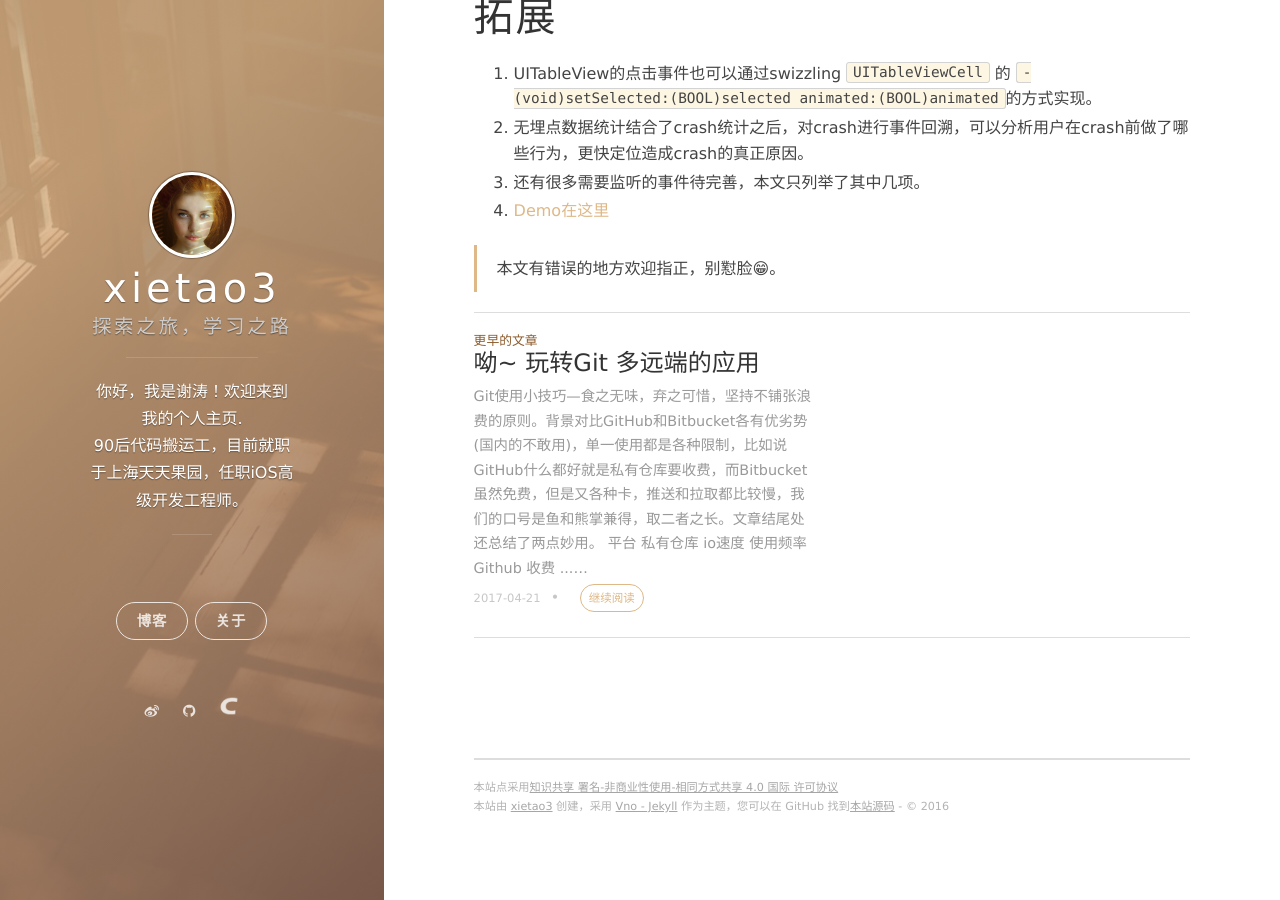
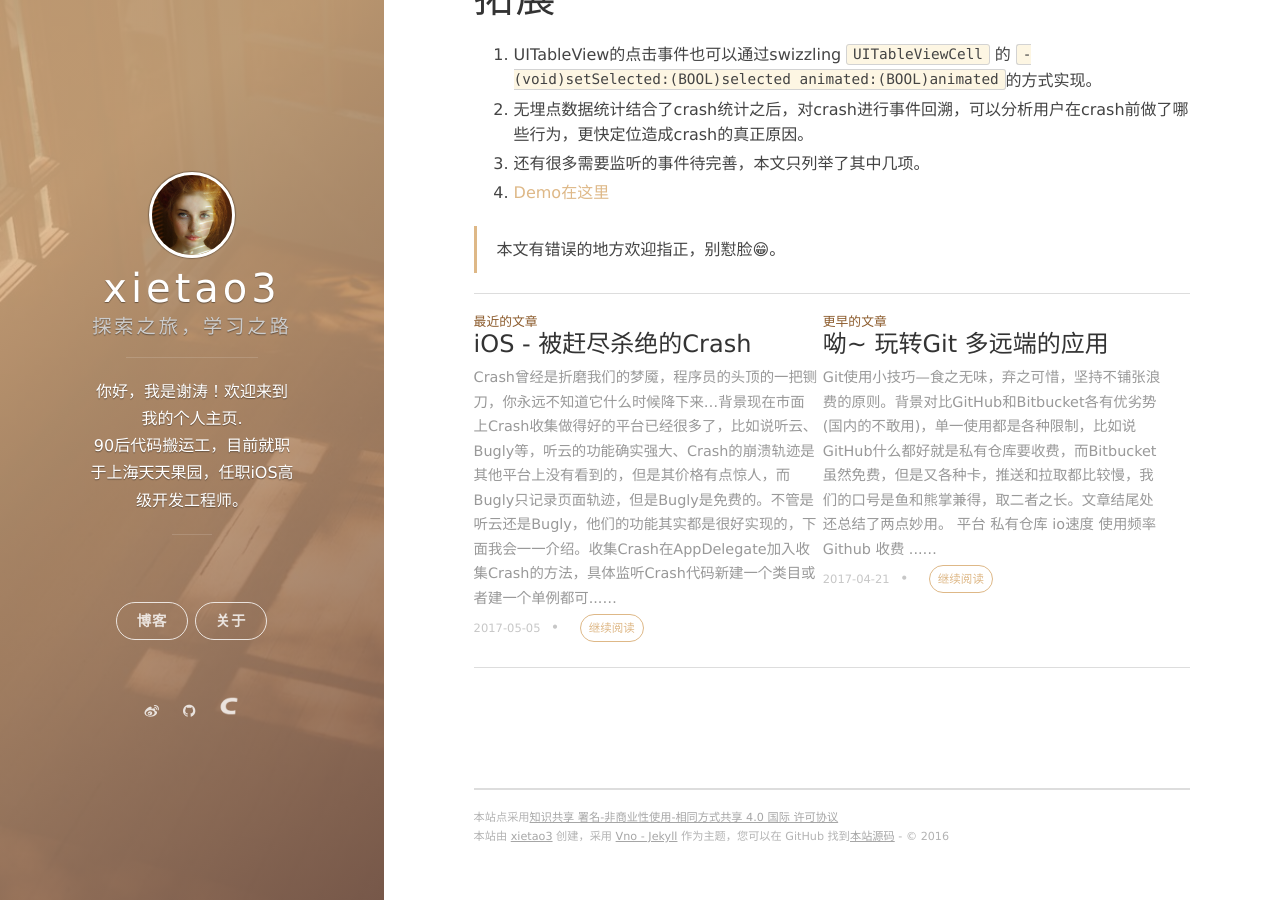
Before and after one commit to xietao3/xietao3.github.io, a Jekyll site: the page built from _posts/2017-05-04-dataStatistics.md, in a window 1280 px wide and 900 px high, scrolled down 7568 px. Built offline with Jekyll 4.4.1, drawn with Linux system fonts in a browser that asks for light colours; nearby versions of some CDN libraries; comment, search, counter and statistics services are not loaded; some of the changed lines change nothing that is shown.

Commit message:
add article avoidCrash

````diff
--- a/_posts/2017-05-04-dataStatistics.md
+++ b/_posts/2017-05-04-dataStatistics.md
@@ -6,7 +6,7 @@ date: '2017-05-04 16:50:24 +0800'
 categories: iOS
 ---
 
-![](http://upload-images.jianshu.io/upload_images/1319710-09d59f4594c635e3.jpg?imageMogr2/auto-orient/strip%7CimageView2/2/w/640)
+![](http://upload-images.jianshu.io/upload_images/1319710-09d59f4594c635e3.jpg?imageMogr2/auto-orient/strip%7CimageView2/2/w/1240)
 
 >手动埋点太麻烦了，谁用谁知道。
 
@@ -138,7 +138,6 @@ iOS大多数可点击UI控件都是基于``UIControl``，而所有的事件也
 2017-05-03 16:06:38.766 CrashDemo[19408:832620] Crash Collect: UIStepper send action:stepperValueDidChange: to:ActionViewController frame:(x:113.00 y:279.00 w:94.00 h:29.00)
 2017-05-03 16:06:52.800 CrashDemo[19408:832620] Crash Collect: UISwitch send action:switchValueDidChange: to:ActionViewController frame:(x:135.50 y:160.00 w:51.00 h:31.00)
 2017-05-03 16:06:54.927 CrashDemo[19408:832620] Crash Collect: UIButton send action:buttonDidTouchUpInside: to:ActionViewController frame:(x:137.00 y:338.00 w:46.00 h:30.00)
-
 ```
 注意：UI控件 **拖线** 和 **代码添加** 的事件都可以监听到，如果控件未实现action事件，则无法监听。
 
--- /dev/null
+++ b/_posts/2017-05-05-avoidCrash.md
@@ -0,0 +1,196 @@
+---
+title: iOS - 被赶尽杀绝的Crash
+layout: post
+author: 谢涛
+date: '2017-05-05 15:10:24 +0800'
+categories: iOS
+---
+
+![](http://upload-images.jianshu.io/upload_images/1319710-a07a36728197181e.jpeg?imageMogr2/auto-orient/strip%7CimageView2/2/w/1240)
+
+>Crash曾经是折磨我们的梦魇，程序员的头顶的一把铡刀，你永远不知道它什么时候降下来...
+
+# 背景
+现在市面上Crash收集做得好的平台已经很多了，比如说听云、Bugly等，听云的功能确实强大、Crash的崩溃轨迹是其他平台上没有看到的，但是其价格有点惊人，而Bugly只记录页面轨迹，但是Bugly是免费的。不管是听云还是Bugly，他们的功能其实都是很好实现的，下面我会一一介绍。
+
+![听云崩溃轨迹](http://upload-images.jianshu.io/upload_images/1319710-4078f424eb4fcb3d.png?imageMogr2/auto-orient/strip%7CimageView2/2/w/1240)
+
+# 收集Crash
+在``AppDelegate``加入收集Crash的方法，具体监听Crash代码新建一个类目或者建一个单例都可以，看具体场景。
+```
+- (BOOL)application:(UIApplication *)application didFinishLaunchingWithOptions:(NSDictionary *)launchOptions {
+    [self collectCrash];
+    return YES;
+}
+```
+监听代码：
+```
+@implementation AppDelegate (CollectCrash)
+
+- (void)collectCrash {
+    struct sigaction newSignalAction;
+    memset(&newSignalAction, 0,sizeof(newSignalAction));
+    newSignalAction.sa_handler = &signalHandler;
+    sigaction(SIGABRT, &newSignalAction, NULL);
+    sigaction(SIGILL, &newSignalAction, NULL);
+    sigaction(SIGSEGV, &newSignalAction, NULL);
+    sigaction(SIGFPE, &newSignalAction, NULL);
+    sigaction(SIGBUS, &newSignalAction, NULL);
+    sigaction(SIGPIPE, &newSignalAction, NULL);
+
+    //异常时调用的函数
+    NSSetUncaughtExceptionHandler(&handleExceptions);
+}
+
+void handleExceptions(NSException *exception) {
+    CCLog(@"exception = %@",exception);
+    CCLog(@"callStackSymbols = %@",[exception callStackSymbols]);
+}
+
+void signalHandler(int sig) {}
+@end
+```
+收集效果：
+```
+2017-05-05 10:00:00.049 CrashDemo[1238:68105] Crash Collect: exception = *** -[__NSArrayI objectAtIndex:]: index 10 beyond bounds [0 .. 2]
+2017-05-05 10:00:00.052 CrashDemo[1238:68105] Crash Collect: callStackSymbols = (
+	0   CoreFoundation                      0x000000010dc11d4b __exceptionPreprocess + 171
+	1   libobjc.A.dylib                     0x000000010d67321e objc_exception_throw + 48
+	2   CoreFoundation                      0x000000010db4c2bb -[__NSArrayI objectAtIndex:] + 155
+	3   CrashDemo                           0x000000010d08587b -[NSArray(avoidCrash) avoidCrash_arrayI_objectAtIndex:] + 59
+	4   CrashDemo                           0x000000010d088021 -[AvoidCrashViewController tableView:didSelectRowAtIndexPath:] + 289
+	5   CrashDemo                           0x000000010d08663c -[UITableView(CollectEvent) fd_imp_tableView:didSelectRowAtIndexPath:] + 556
+	6   UIKit                               0x000000010e18d3b9 -[UITableView _selectRowAtIndexPath:animated:scrollPosition:notifyDelegate:] + 1848
+	7   UIKit                               0x000000010e18d5cd -[UITableView _userSelectRowAtPendingSelectionIndexPath:] + 330
+	8   UIKit                               0x000000010e04262f _runAfterCACommitDeferredBlocks + 320
+	9   UIKit                               0x000000010e02f273 _cleanUpAfterCAFlushAndRunDeferredBlocks + 566
+	10  UIKit                               0x000000010e060746 _afterCACommitHandler + 176
+	11  CoreFoundation                      0x000000010dbb6267 __CFRUNLOOP_IS_CALLING_OUT_TO_AN_OBSERVER_CALLBACK_FUNCTION__ + 23
+	12  CoreFoundation                      0x000000010dbb61d7 __CFRunLoopDoObservers + 391
+	13  CoreFoundation                      0x000000010db9af8e __CFRunLoopRun + 1198
+	14  CoreFoundation                      0x000000010db9a884 CFRunLoopRunSpecific + 420
+	15  GraphicsServices                    0x0000000111a03a6f GSEventRunModal + 161
+	16  UIKit                               0x000000010e035c68 UIApplicationMain + 159
+	17  CrashDemo                           0x000000010d08697f main + 111
+	18  libdyld.dylib                       0x0000000110a7368d start + 1
+)
+```
+
+# 收集Crash轨迹
+轨迹的收集其实就是要收集到Crash前10秒内的用户操作记录，我的上一篇文章[无埋点数据统计](http://www.jianshu.com/p/a6afc6252965)详细讲解了如何收集到这些数据。选择手动埋点也是可以的，但是毕竟费时费力，并不推荐这种方式。毫无疑问的是，Crash轨迹对快速定位问题的原因有极大的帮助。
+
+# 规避闪退
+### 1. 规避常见数据类型异常
+
+[iOS runtime实用篇--和常见崩溃say good-bye！](http://www.jianshu.com/p/5d625f86bd02)，本文含Demo，非常详尽，规避Crash的同时捕捉了异常调用栈。
+### 2. Crash全面防护
+[黑魔法教你让iOS APP防住Crash](http://www.jianshu.com/p/02157577d4e7)，这一篇文章比较全面地讲解如何规避各种Crash，但是没有Demo，部分细节也不明确。
+
+1. unrecognized selector crash
+2. KVO crash
+3. NSNotification crash
+4. NSTimer crash
+5. Container crash（数组越界，插nil等）
+6. NSString crash （字符串操作的crash）
+7. Bad Access crash （野指针）
+8. UI not on Main Thread Crash
+
+### 3. 规避unrecognized selector crash
+由于参考的文章没有Demo，我根据介绍简单地写了一个Demo，检验一下。在这里我手动增加了异常原因和异常调用栈Log(有更好的方式请联系我)，动态添加桩类``AvoidCrashTarget``，再动态给桩类添加了一个方法，该方法绑定了``avoidCrashAction``的``IMP``，将消息转发给桩类实例,最终被调用的方法实际上是``avoidCrashAction``。
+```
+
+@implementation NSObject (AvoidCrash)
+#pragma clang diagnostic push
+#pragma clang diagnostic ignored "-Wobjc-protocol-method-implementation"
+- (id)forwardingTargetForSelector:(SEL)aSelector{
+    // 打印报错SEL
+    CCLog(@"unrecognized selector crash:%@:%@",NSStringFromClass([self class]),NSStringFromSelector(aSelector));
+    // 打印报错调用栈 BSBacktraceLogger
+    BSLOG_MAIN
+
+    // 动态添加桩类 将消息转发给桩类实例
+    Class class = objc_allocateClassPair(NSClassFromString(@"NSObject"),"AvoidCrashTarget",0);
+    class_addMethod(class, aSelector, class_getMethodImplementation([self class], @selector(avoidCrashAction)), "@:");
+    id tempObject = [[class alloc] init];
+    return tempObject;
+}
+#pragma clang diagnostic pop
+// 重新绑定的IMP
+- (NSInteger)avoidCrashAction {
+    return 0;
+}
+
+```
+
+# 卡顿监控
+### 1. 监听主线程Runloop
+本文卡顿监控的原理是监听``Runloop``的状态。``Runloop``被唤醒后处理事件，处理完成后进入休眠状态，如果我们监听到``Runloop``被唤醒后，长时间没有进入休眠状态即视为卡顿。结合对``CPU``使用率的综合判断，会更加合理。
+
+![runloop(借来的图)](http://upload-images.jianshu.io/upload_images/1319710-6eda3c4b86203cac.png?imageMogr2/auto-orient/strip%7CimageView2/2/w/640)
+监听源码：
+```
+- (void)addObserver {
+    __weak __typeof(&*self)weakSelf = self;
+    // 1. 创建监听者
+    CFRunLoopObserverRef observer = CFRunLoopObserverCreateWithHandler(kCFAllocatorDefault, kCFRunLoopAllActivities, YES, 0, ^(CFRunLoopObserverRef observer, CFRunLoopActivity activity) {
+        switch (activity) {
+            case kCFRunLoopEntry:
+//                NSLog(@"进入");
+                break;
+            case kCFRunLoopBeforeTimers:
+//                NSLog(@"即将处理Timer事件");
+                break;
+            case kCFRunLoopBeforeSources:
+//                NSLog(@"即将处理Source事件");
+                break;
+            case kCFRunLoopBeforeWaiting:
+                [weakSelf.operationQueue cancelAllOperations];
+//                NSLog(@"即将休眠");
+                break;
+            case kCFRunLoopAfterWaiting:
+//                NSLog(@"被唤醒");
+                [weakSelf startCountDown];
+                break;
+            case kCFRunLoopExit:
+//                NSLog(@"退出RunLoop");
+                break;
+            default:
+                break;
+        }
+    });
+
+    // 2. 添加监听者
+    CFRunLoopAddObserver(CFRunLoopGetCurrent(), observer, kCFRunLoopDefaultMode);
+}
+
+```
+### 2. 卡顿时间
+``Runloop``被唤醒后新建了2个``NSBlockOperation``加入异步队列，``op1``起的是延时作用，如果``Runloop``在``monitLockTimeInterval``时间内进入休眠，``op2``就将被取消，从队列中删除。如果没有在``monitLockTimeInterval``时间内进入休眠，``op2``将被执行，调用``- (void)appearlockAction``方法，打印出卡顿的调用栈。
+```
+- (void)startCountDown {
+    __weak __typeof(&*self)weakSelf = self;
+    NSBlockOperation *op1 = [NSBlockOperation blockOperationWithBlock:^{
+        sleep(monitLockTimeInterval);
+    }];
+    NSBlockOperation *op2 = [NSBlockOperation blockOperationWithBlock:^{
+        [weakSelf appearlockAction];
+    }];
+    [op2 addDependency:op1];
+    [_operationQueue addOperation:op1];
+    [_operationQueue addOperation:op2];
+}
+
+- (void)appearlockAction {
+    NSLog(@"----------卡顿-----------");
+    BSLOG_MAIN;
+}
+```
+新建NSBlockOperation的方式会比较占用资源，待发现更好的方式。
+
+### 3. CADisplayLink监控卡顿
+[iOS应用UI线程卡顿监控](http://www.jianshu.com/p/c8ee2103ca92),原理是屏幕在连续的屏幕刷新周期之内无法刷新屏幕内容，即是发生了卡顿。
+
+# 总结
+有了这些手段，Crash基本上无处可逃，同时常见的Crash也将被规避，大大地提升用户体验。
+
+[本文Demo](https://github.com/xietao3/CrashCollectionDemo)
````
